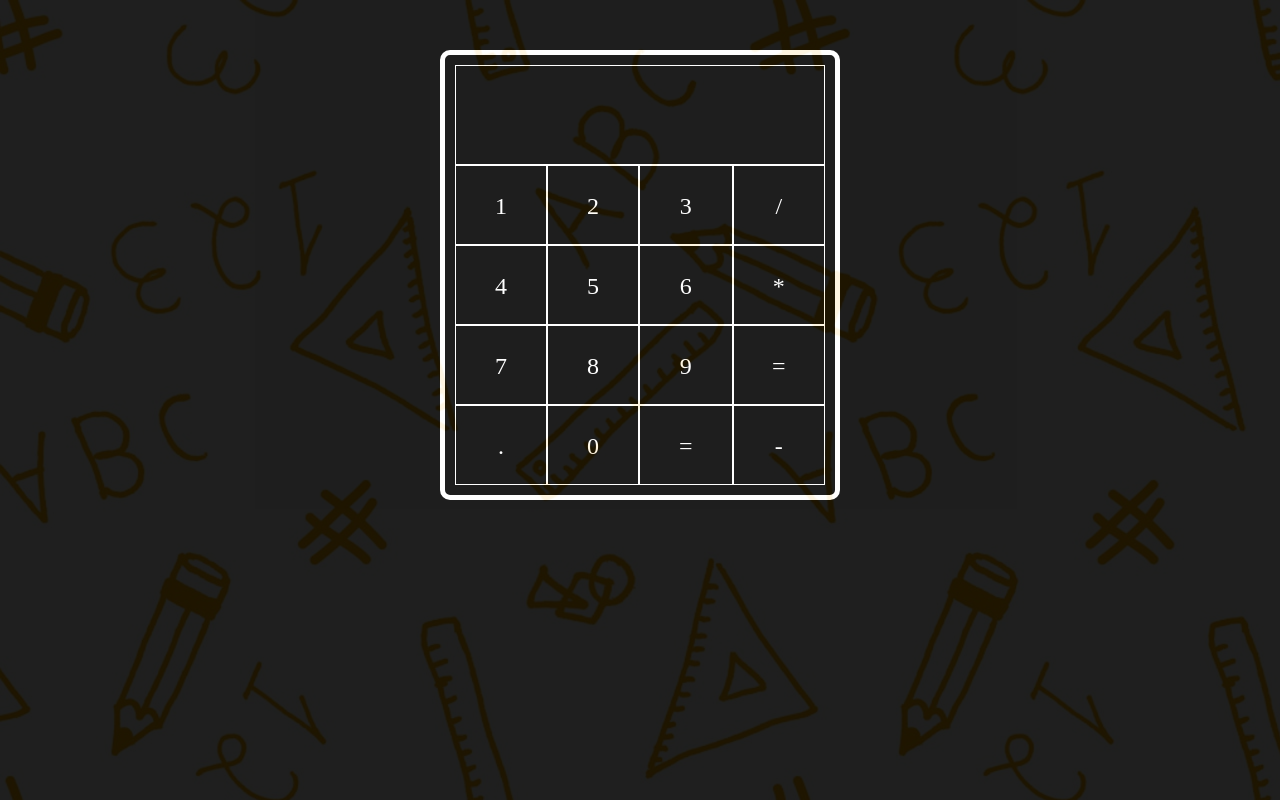
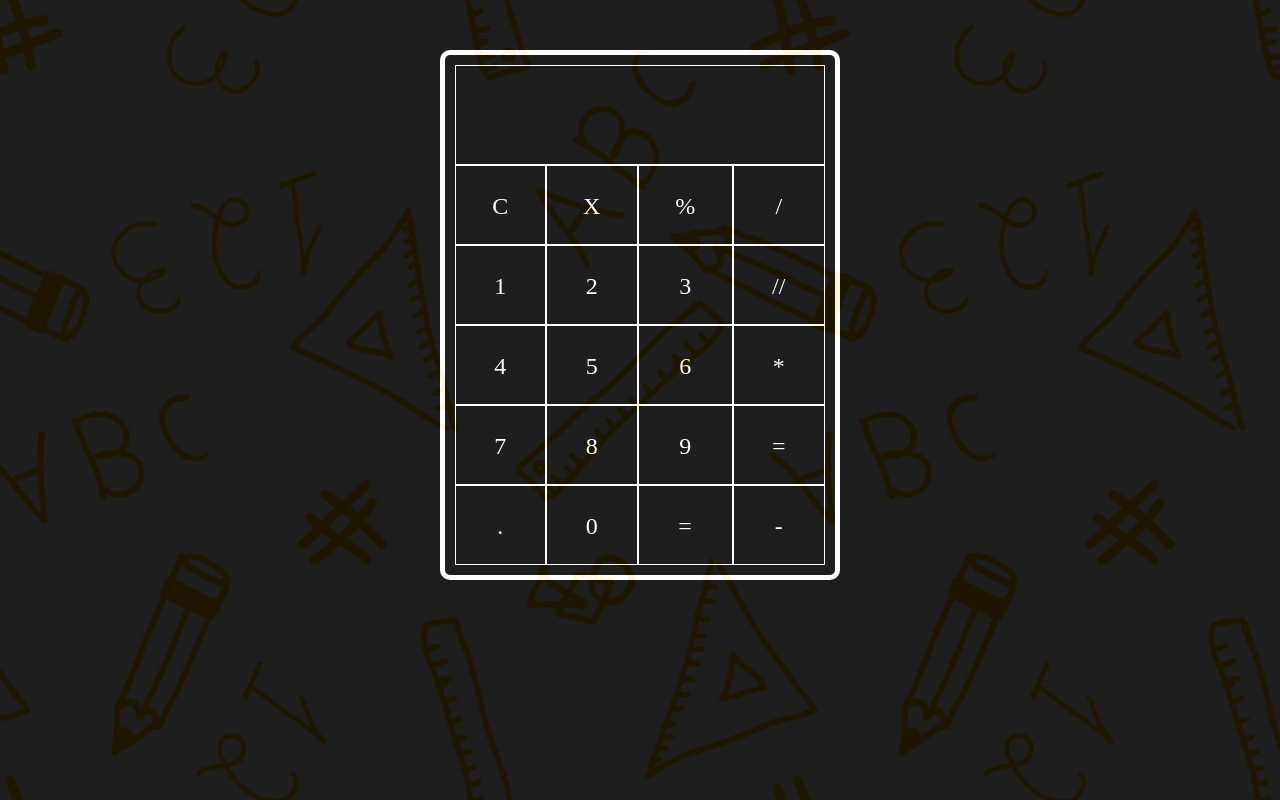
Before and after one commit to harichandanmohanty/calculator, a plain HTML site: page index.html in a window 1280 px wide. Drawn offline with Linux system fonts and the light colour scheme.

Commit message:
additional operators added

```diff
--- a/index.html
+++ b/index.html
@@ -13,6 +13,9 @@
                 <div class="display"></div>
                 <div class="buttons">
                     <div class="numbers">
+                        <div class="eachbutton numbtn">C</div>
+                        <div class="eachbutton numbtn">X</div>
+                        <div class="eachbutton numbtn">%</div>
                         <div class="eachbutton numbtn">1</div>
                         <div class="eachbutton numbtn">2</div>
                         <div class="eachbutton numbtn">3</div>
@@ -29,6 +32,7 @@
 
                     <div class="operators">
                         <div class="eachbutton optbtn">/</div>
+                        <div class="eachbutton optbtn">//</div>
                         <div class="eachbutton optbtn">*</div>
                         <div class="eachbutton optbtn">=</div>
                         <div class="eachbutton optbtn">-</div>
```
